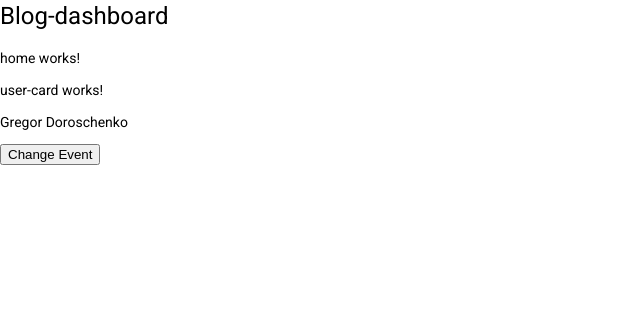
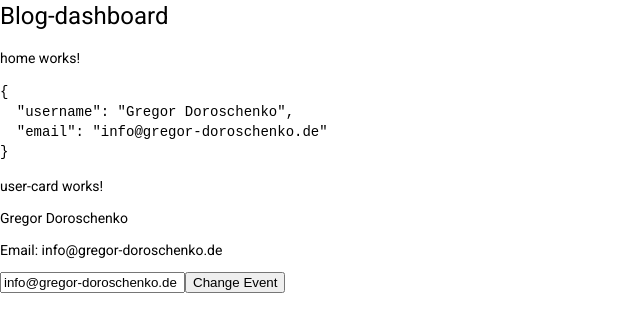
Before and after one commit to ngx-training/blog-dashboard, an Angular app: page / in a window 1280 px wide. Shown: the top 332 px of the page, without its empty margins (0-640 px from the left). Built offline with nearby package versions, Linux system fonts and the light colour scheme.

Commit message:
Add two way databinding

```diff
--- a/src/app/app.module.ts
+++ b/src/app/app.module.ts
@@ -8,6 +8,7 @@ import { HomeComponent } from './home/home.component';
 import { LoginComponent } from './login/login.component';
 import { RegisterComponent } from './register/register.component';
 import { UserCardComponent } from './user-card/user-card.component';
+import { FormsModule } from '@angular/forms';
 
 @NgModule({
   declarations: [
@@ -20,7 +21,8 @@ import { UserCardComponent } from './user-card/user-card.component';
   imports: [
     BrowserModule,
     AppRoutingModule,
-    BrowserAnimationsModule
+    BrowserAnimationsModule,
+    FormsModule
   ],
   providers: [],
   bootstrap: [AppComponent]
--- a/src/app/home/home.component.html
+++ b/src/app/home/home.component.html
@@ -1,3 +1,5 @@
 <p>home works!</p>
 
-<app-user-card [user]="user" (myEvent)="getMyEvent($event)"></app-user-card>
+<pre>{{ user | json }}</pre>
+
+<app-user-card [(user)]="user"></app-user-card>
--- a/src/app/user-card/user-card.component.html
+++ b/src/app/user-card/user-card.component.html
@@ -1,5 +1,8 @@
 <p>user-card works!</p>
 
 <p>{{ user?.username }}</p>
+<p>Email: {{ user?.email }}</p>
+
+<input name="email" [(ngModel)]="user!.email">
 
 <button type="button" (click)="changeMyEvent()">Change Event</button>
--- a/src/app/user-card/user-card.component.ts
+++ b/src/app/user-card/user-card.component.ts
@@ -9,7 +9,7 @@ import { User } from '../services/user/user.interface';
 export class UserCardComponent implements OnInit {
 
   @Input() user: User | undefined;
-  @Output() myEvent = new EventEmitter();
+  @Output() userChange = new EventEmitter<User>();
 
   constructor() { }
 
@@ -17,7 +17,7 @@ export class UserCardComponent implements OnInit {
   }
 
   changeMyEvent() {
-    this.myEvent.emit('Event von UserCardComponent');
+    // this.myEvent.emit('Event von UserCardComponent');
   }
 
 }
```
